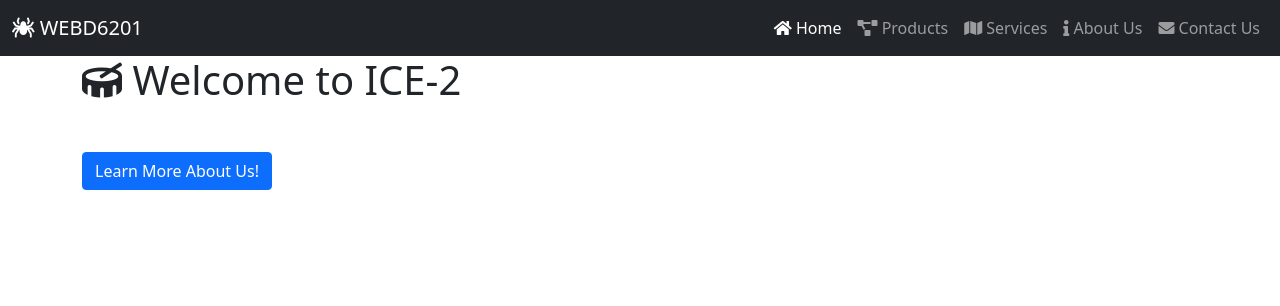
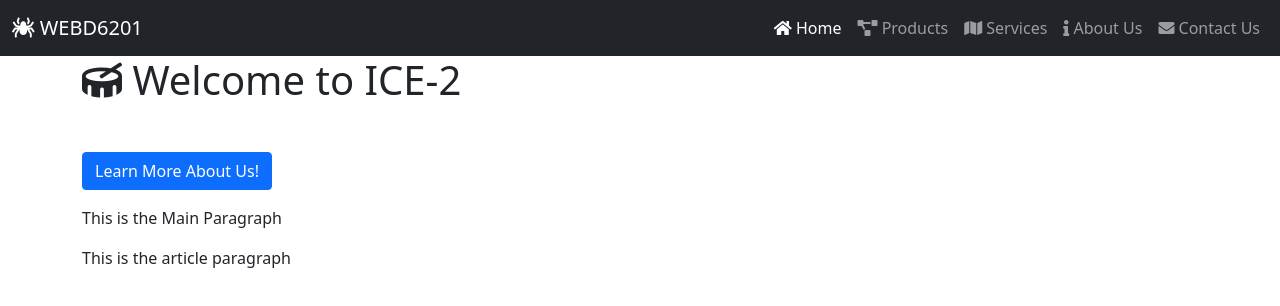
Before and after one commit to MitchellPeltenburg/mitchellpeltenburg.github.io, a website: page index.html in a window 1280 px wide. Drawn offline with nearby package versions, Linux system fonts and the light colour scheme.

Commit message:
updated ICE-2

```diff
--- a/Scripts/app.js
+++ b/Scripts/app.js
@@ -33,7 +33,29 @@
         console.log("Contact Page");
     }
 
-    // same function, however this method is better
+
+    // Step 1 - get a reference to an entry point(s) (insertion / deletion)
+    let MainContent = document.getElementsByTagName("main")[0];
+    let DocumentBody = document.body;
+
+    // Step 2 - Create a HTML Element in memory
+    let MainParagraph = document.createElement("p");
+    let Article = document.createElement("article");
+    let ArticleParagraph = '<p id="ArticleParagraph" class="mt-3">This is the article paragraph</p>'
+
+    // Step 3 - Configure new Element
+    MainParagraph.setAttribute("id", "MainParagraph");
+    MainParagraph.setAttribute("class", "mt-3");
+    let FirstString = "This is";
+    let SecondString = `${FirstString} the Main Paragraph`;
+    MainParagraph.textContent = SecondString;
+    Article.setAttribute("class", "container");
+
+    // Step 4 - perform insertion / deletion
+    MainContent.appendChild(MainParagraph);
+    Article.innerHTML = ArticleParagraph;
+    DocumentBody.appendChild(Article);
+
     let Start = function()
     {
         console.log("App Started!");
--- a/index.html
+++ b/index.html
@@ -41,11 +41,11 @@
           </nav>
     </header>
 
-    <div class="container">
+    <main class="container">
         <h1 class="mb-5"><i class="fas fa-drum"></i> Welcome to ICE-2</h1>
         <button id="AboutUsButton" class="btn btn-primary">Learn More About Us!</button>
 
-    </div>
+    </main>
     <!-- Scripting Section -->
     <script src="./node_modules/jquery/dist/jquery.min.js"></script>
     <script src="./node_modules/bootstrap/dist/js/bootstrap.min.js"></script>
```
